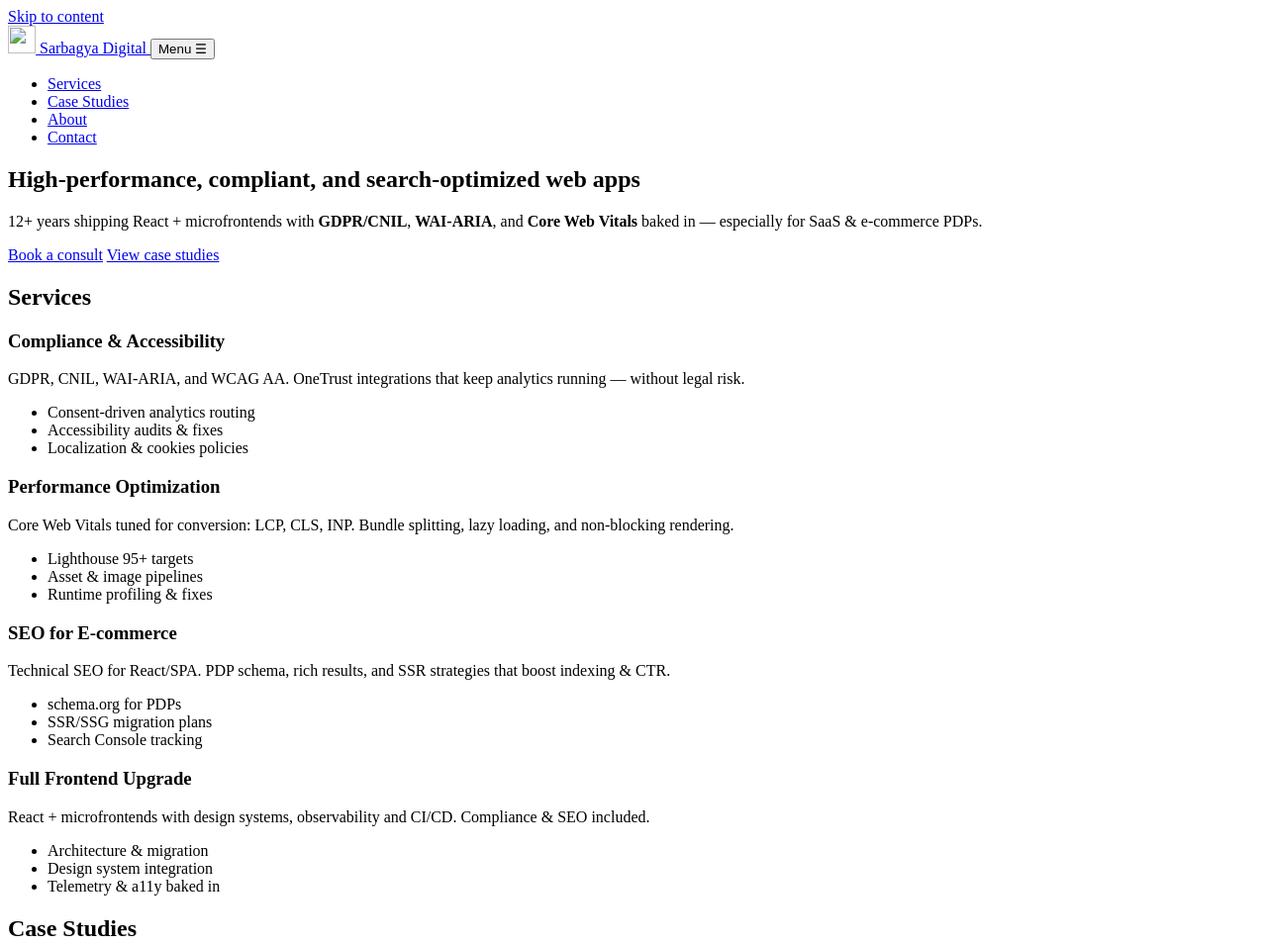
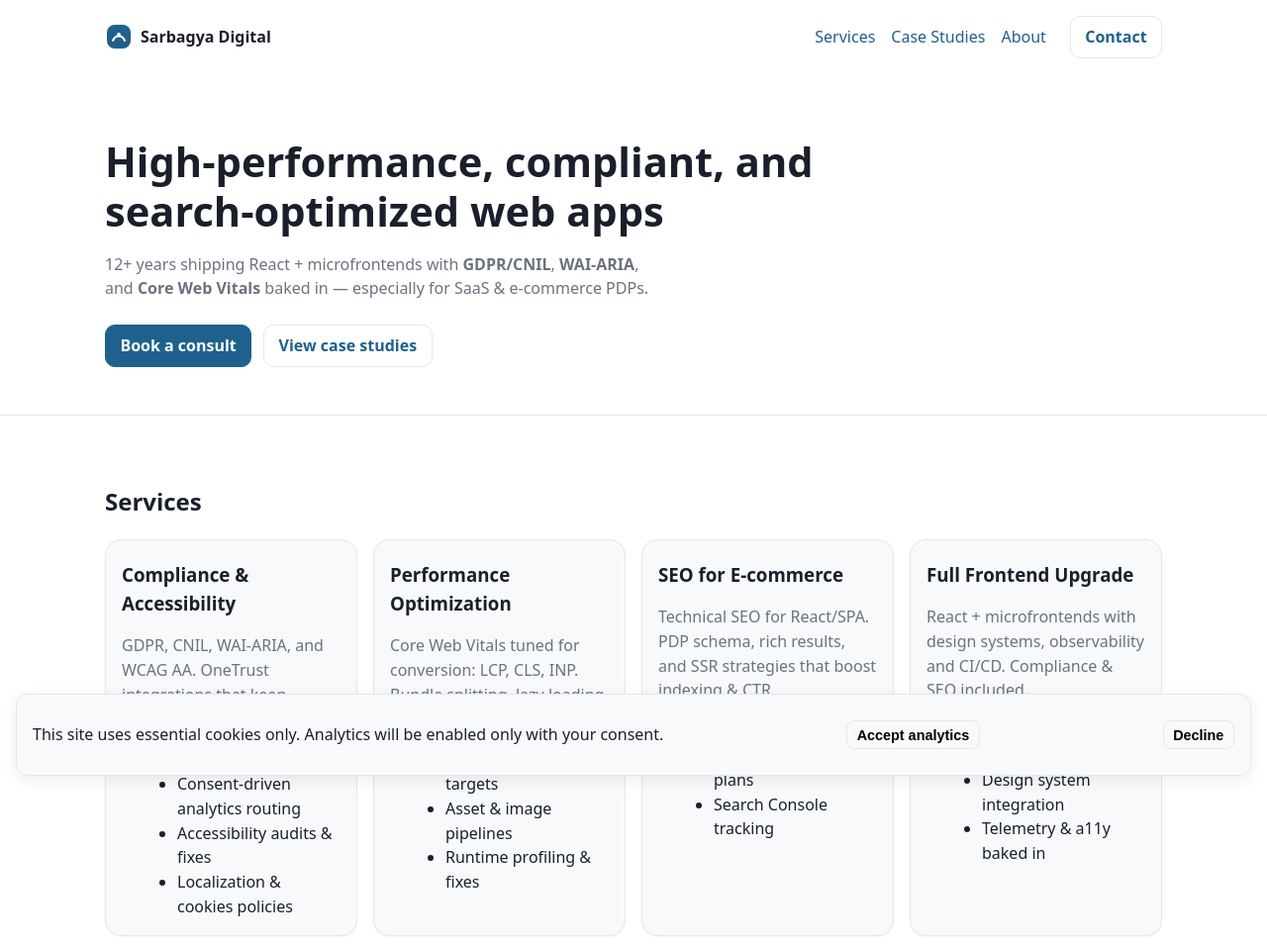
Before and after one commit to sarbagya-dev/site, a plain HTML site: page index.html in a window 1280 px wide. Shown: the top 955 px of the page at 99% size. Drawn offline with Linux system fonts and the light colour scheme; the site is published under a folder, as on GitHub Pages, so addresses that start at the root find nothing.

Commit message:
fix link issues

```diff
--- a/index.html
+++ b/index.html
@@ -6,9 +6,9 @@
   <title>Sarbagya Digital — High-performance, compliant, and search-optimized web apps</title>
   <meta name="description" content="Sarbagya Digital builds high-performance, compliant, and search-optimized web applications for SaaS and e‑commerce. GDPR/CNIL, WAI-ARIA, Core Web Vitals, and SEO for PDPs." />
   <link rel="preconnect" href="https://fonts.gstatic.com" crossorigin />
-  <link rel="icon" href="/assets/favicon.svg" type="image/svg+xml" />
-  <link rel="apple-touch-icon" href="/assets/icon-192.png" />
-  <link rel="manifest" href="/site.webmanifest" />
+  <link rel="icon" href="assets/favicon.svg" type="image/svg+xml" />
+  <link rel="apple-touch-icon" href="assets/icon-192.png" />
+  <link rel="manifest" href="site.webmanifest" />
   <meta property="og:title" content="Sarbagya Digital" />
   <meta property="og:description" content="High-performance, compliant, and search-optimized web applications." />
   <meta property="og:type" content="website" />
@@ -18,8 +18,8 @@
   <meta name="twitter:title" content="Sarbagya Digital" />
   <meta name="twitter:description" content="High-performance, compliant, and search-optimized web apps." />
   <meta name="color-scheme" content="light dark" />
-  <link rel="stylesheet" href="/styles.css" />
-  <script defer src="/script.js"></script>
+  <link rel="stylesheet" href="styles.css" />
+  <script defer src="script.js"></script>
   <script type="application/ld+json">
   {
     "@context":"https://schema.org",
@@ -46,8 +46,8 @@
   <a class="skip-link" href="#main">Skip to content</a>
   <header class="site-header" role="banner">
     <nav class="nav" aria-label="Primary">
-      <a class="brand" href="/" aria-label="Sarbagya Digital home">
-        <img src="/assets/logo.svg" alt="" class="brand-mark" width="28" height="28" />
+      <a class="brand" href="." aria-label="Sarbagya Digital home">
+        <img src="assets/logo.svg" alt="" class="brand-mark" width="28" height="28" />
         <span class="brand-text">Sarbagya Digital</span>
       </a>
       <button class="nav-toggle" aria-expanded="false" aria-controls="navmenu">
```
